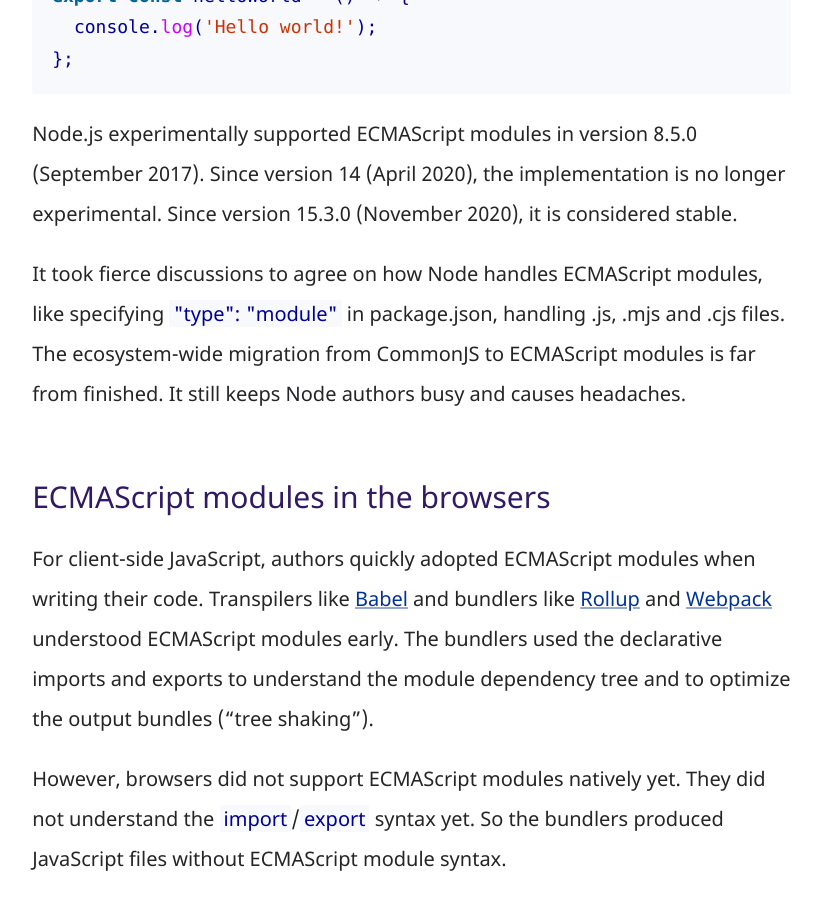
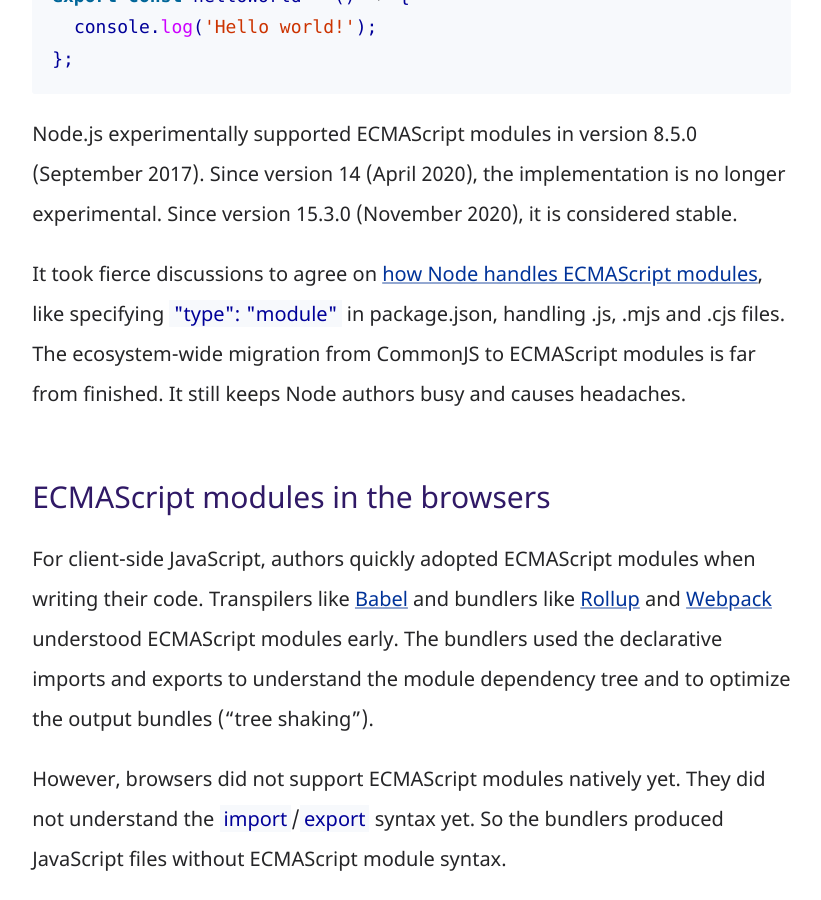
Before and after one commit to molily/molily.de, a Jekyll site: the page built from _posts/2023-04-21-ecmascript-modules.md, in a window 1280 px wide and 900 px high, scrolled down 1406 px. Shown: the whole window, without its empty margins (17-838 px from the left). Built offline with Jekyll 4.4.1, drawn with Linux system fonts in a browser that asks for light colours; some of the changed lines change nothing that is shown.

Commit message:
linky linky

```diff
--- a/_posts/2023-04-21-ecmascript-modules.md
+++ b/_posts/2023-04-21-ecmascript-modules.md
@@ -34,7 +34,7 @@ export const helloWorld = () => {
 
 Node.js experimentally supported ECMAScript modules in version 8.5.0 (September 2017). Since version 14 (April 2020), the implementation is no longer experimental. Since version 15.3.0 (November 2020), it is considered stable.
 
-It took fierce discussions to agree on how Node handles ECMAScript modules, like specifying `"type": "module"` in package.json, handling .js, .mjs and .cjs files. The ecosystem-wide migration from CommonJS to ECMAScript modules is far from finished. It still keeps Node authors busy and causes headaches.
+It took fierce discussions to agree on [how Node handles ECMAScript modules](https://nodejs.org/api/packages.html#determining-module-system), like specifying `"type": "module"` in package.json, handling .js, .mjs and .cjs files. The ecosystem-wide migration from CommonJS to ECMAScript modules is far from finished. It still keeps Node authors busy and causes headaches.
 
 # ECMAScript modules in the browsers
 
```
